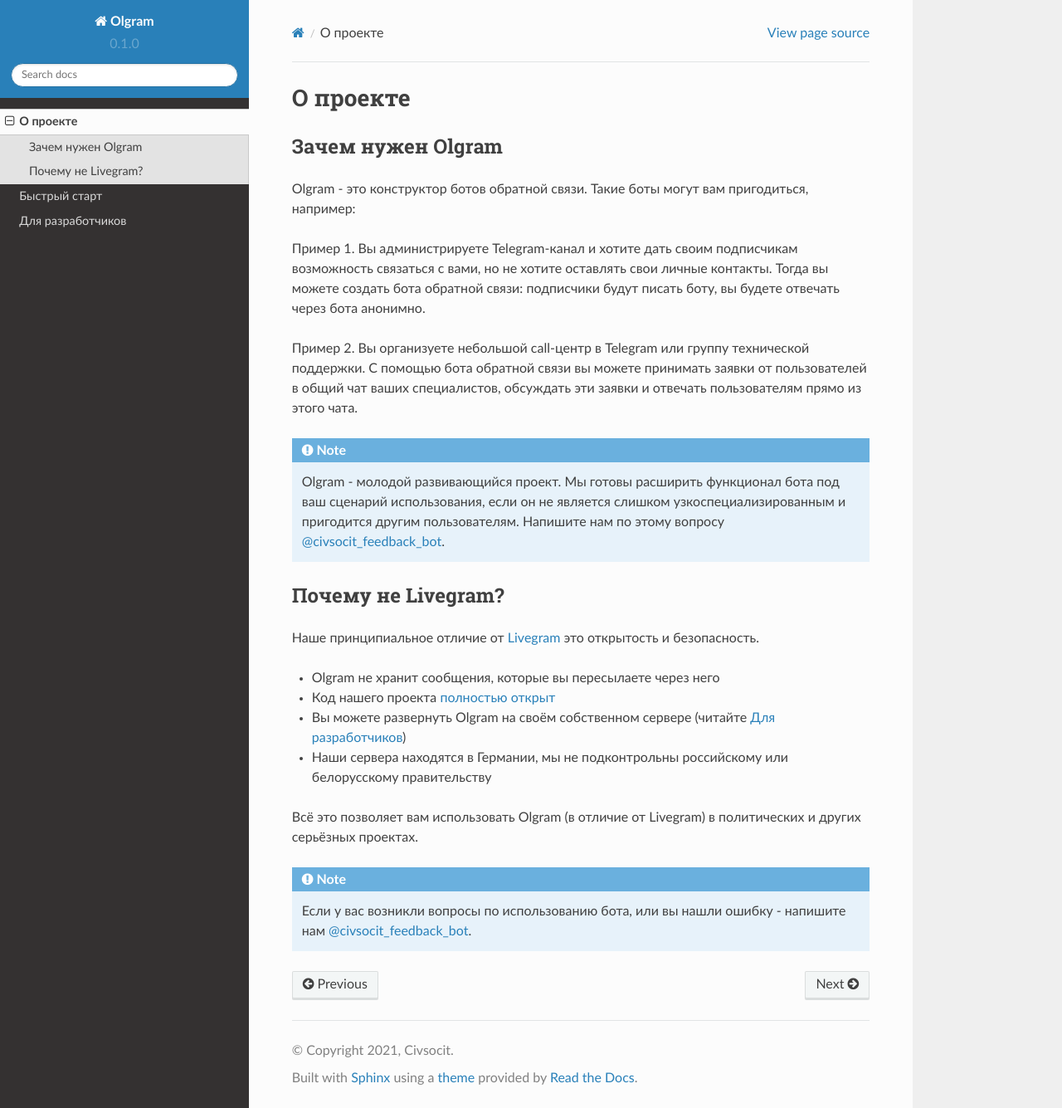
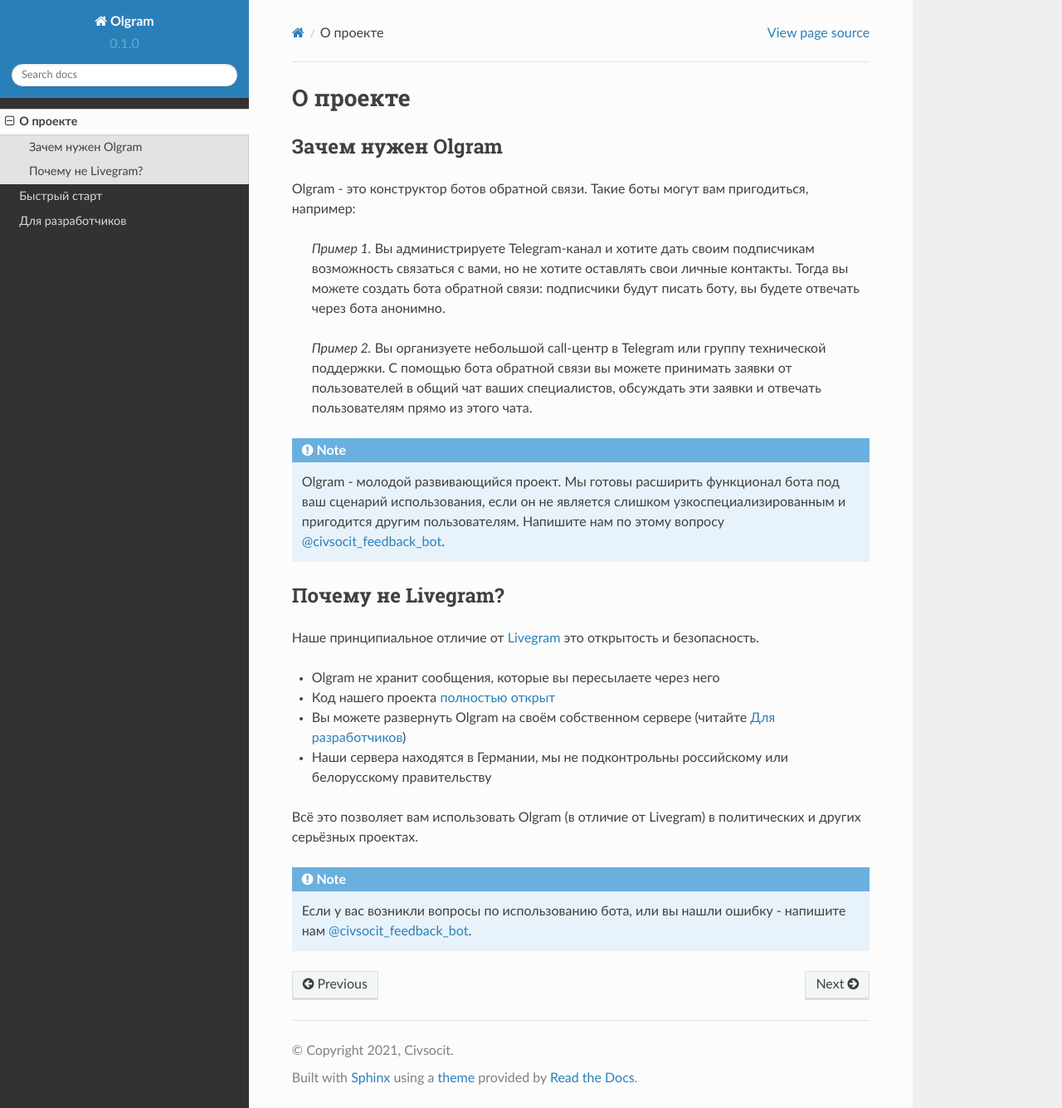
Before and after one commit to python-hi/olgram-chinese, a Sphinx documentation site: the page built from docs/source/about.rst, in a window 1280 px wide and 1335 px high. Shown: the whole window at 83% size. Built offline with Sphinx 7.4.7 and the Read the Docs theme 2.0.0, drawn with Linux system fonts in a browser that asks for light colours.

Commit message:
minor вщс changes

```diff
--- a/docs/source/about.rst
+++ b/docs/source/about.rst
@@ -6,13 +6,13 @@
 
 Olgram - это конструктор ботов обратной связи. Такие боты могут вам пригодиться, например:
 
-Пример 1. Вы администрируете Telegram-канал и хотите дать своим подписчикам возможность связаться с вами,
-но не хотите оставлять свои личные контакты. Тогда вы можете создать бота обратной связи: подписчики будут писать
-боту, вы будете отвечать через бота анонимно.
+   *Пример 1.* Вы администрируете Telegram-канал и хотите дать своим подписчикам возможность связаться с вами,
+   но не хотите оставлять свои личные контакты. Тогда вы можете создать бота обратной связи: подписчики будут писать
+   боту, вы будете отвечать через бота анонимно.
 
-Пример 2. Вы организуете небольшой call-центр в Telegram или группу технической поддержки. С помощью бота обратной
-связи вы можете принимать заявки от пользователей в общий чат ваших специалистов, обсуждать эти заявки и отвечать
-пользователям прямо из этого чата.
+   *Пример 2.* Вы организуете небольшой call-центр в Telegram или группу технической поддержки. С помощью бота обратной
+   связи вы можете принимать заявки от пользователей в общий чат ваших специалистов, обсуждать эти заявки и отвечать
+   пользователям прямо из этого чата.
 
 .. note::
 
```
